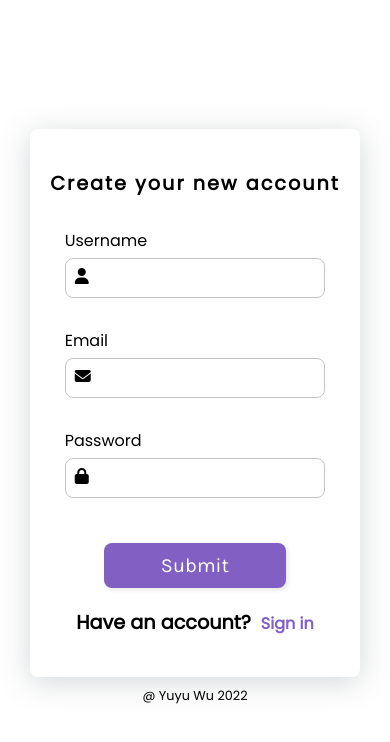
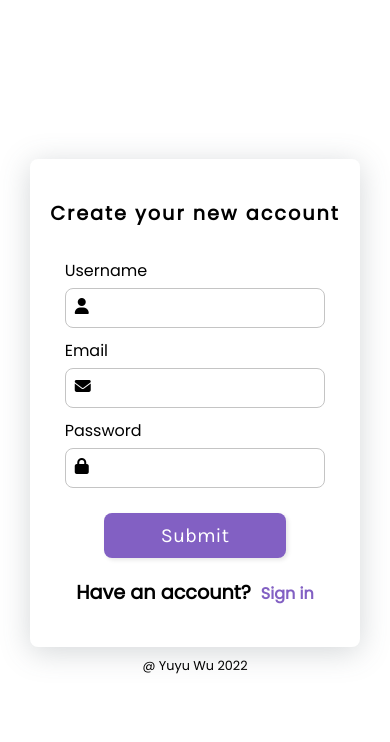
Before and after one commit to yuyu-wu/form-validation, a plain HTML site: page index.html in a window 390 px wide. Drawn offline with Linux system fonts and the light colour scheme.

Commit message:
add readme

```diff
--- a/styles.css
+++ b/styles.css
@@ -162,6 +162,9 @@ button {
   }
 
   @media (max-width: 880px) {
+    body {
+        max-height:100%;
+    }
     #canvas {
         display: none;
     }
@@ -179,11 +182,13 @@ button {
     #form-section {
         width: 100%;
         margin: 0 20px;
+        max-height:100%;
         /* margin-top: 20px; */
     }
 
     #form div {
         width: 100%;
+        margin-bottom: 5px;
     }
 
     #footer {
```
Also changed, not shown: 1 other file.
